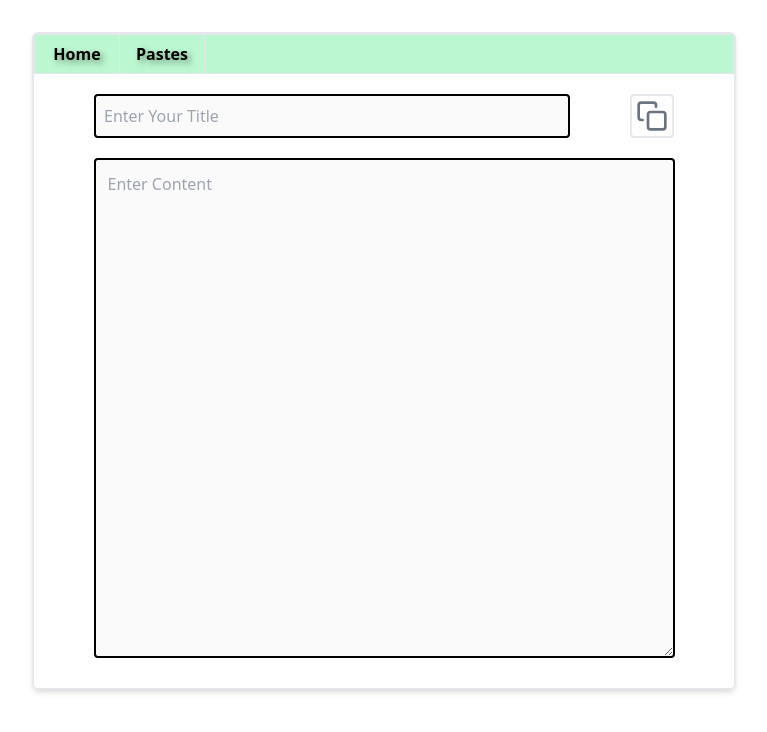
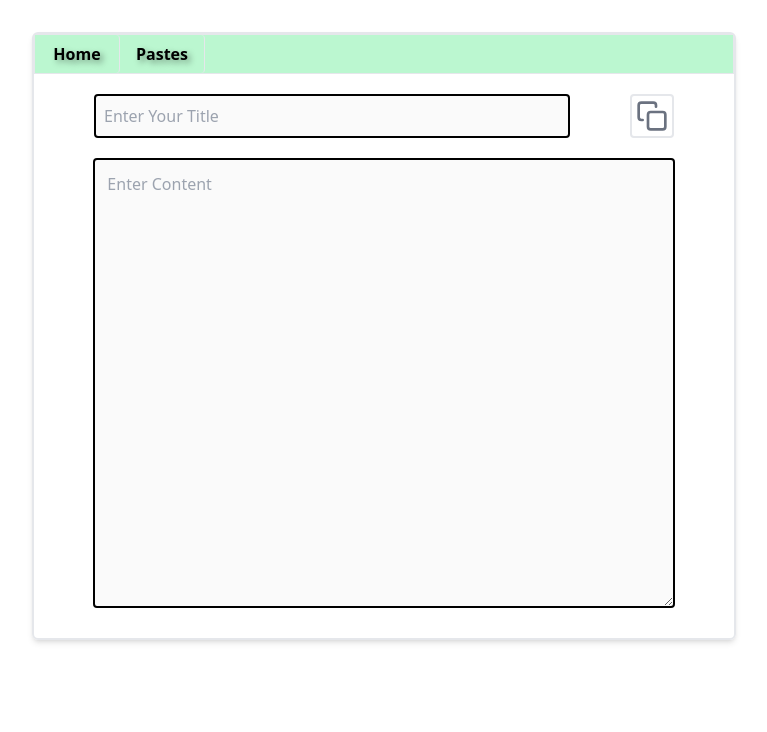
Before and after one commit to Saifsiddiqui1630/PasteApp, a React (Vite) app: page /PasteApp/pastes/1 in a window 1280 px wide. Shown: the top 732 px of the page, without its empty margins (256-1023 px from the left). Built offline with nearby package versions, Linux system fonts and the light colour scheme.

Commit message:
Update ViewPaste.jsx

```diff
--- a/src/components/ViewPaste.jsx
+++ b/src/components/ViewPaste.jsx
@@ -16,7 +16,7 @@ const ViewPaste = () => {
       : [];
 
   return (
-    <div>
+    <div className=''>
       <div className='mt-5 '>
 
       <div className='w-full flex justify-evenly '>
@@ -35,9 +35,9 @@ const ViewPaste = () => {
         <svg class="h-8 w-8 text-gray-500"  viewBox="0 0 24 24"  fill="none"  stroke="currentColor"  stroke-width="2"  stroke-linecap="round"  stroke-linejoin="round">  <rect x="9" y="9" width="13" height="13" rx="2" ry="2" />  <path d="M5 15H4a2 2 0 0 1-2-2V4a2 2 0 0 1 2-2h9a2 2 0 0 1 2 2v1" /></svg>
         </button>
       </div>
-        <div className='place-content-center pb-6'>
+        <div className='place-content-center pb-6 px-1'>
             <textarea
-                className='cursor-not-allowed border-2 border-black mt-5 min-w-[400px] w-[83%] rounded p-3 h-[500px]'
+                className='cursor-not-allowed border-2 border-black mt-5 w-[90%] rounded p-3 h-[450px] md:w-[84%] lg:w-[84%]'
                 value={paste.content}
                 disabled
                 placeholder='Enter Content'
```
